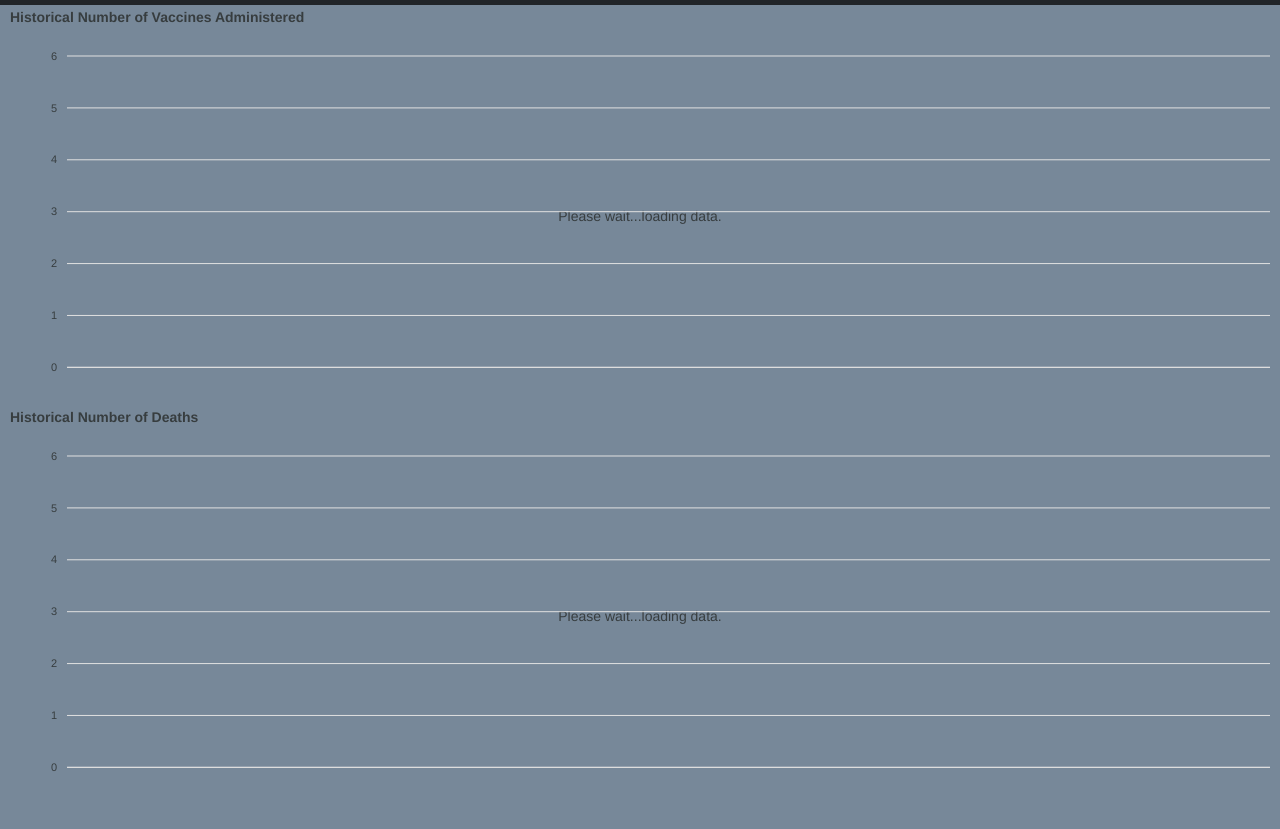
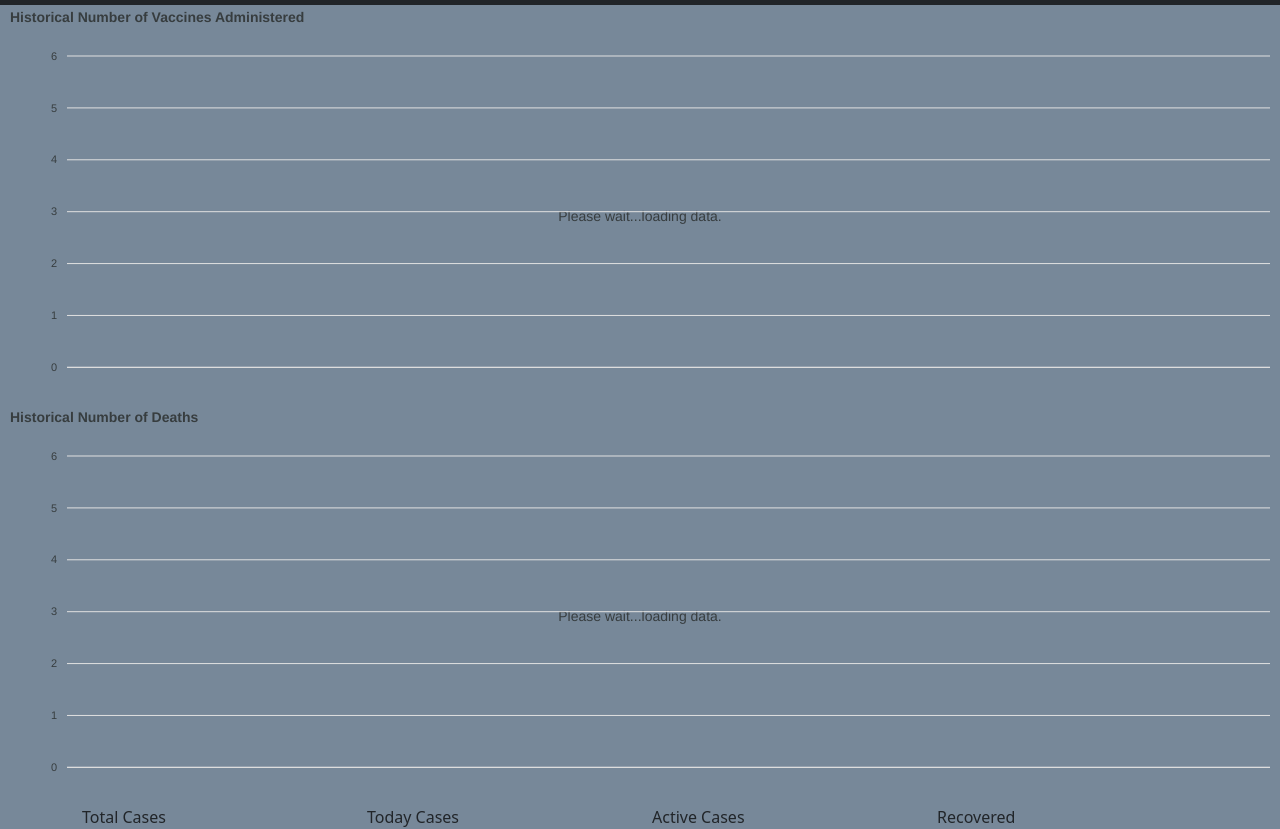
Before and after one commit to anneroz/project-1-covid-data-viz, a plain HTML site: page index.html in a window 1280 px wide. Shown: the part 51-880 px from the top of the page. Before the commit the page ends 856 px from the top, so only its background shows below. Drawn offline with nearby package versions, Linux system fonts and the light colour scheme; no server answers.

Commit message:
setup dashboard

```diff
--- a/index.html
+++ b/index.html
@@ -22,14 +22,15 @@
       <a class="navbar-brand">Navbar</a>
       <form class="d-flex">
         <input class="form-control me-2" id="search-country" type="search" placeholder="Country..." aria-label="Search">
-        <input class="form-control me-2" id="search-days" type="search"
-          placeholder="No. of days up to current day..." aria-label="Search">
+        <input class="form-control me-2" id="search-days" type="search" placeholder="No. of days up to current day..."
+          aria-label="Search">
         <button class="btn btn-outline-light" id="search-btn" type="submit">Search</button>
       </form>
     </div>
   </nav>
 
   <main>
+
     <!-- charts -->
     <div id="display-chart-container">
       <div class="display-chart">
@@ -37,6 +38,24 @@
       </div>
       <div class="display-chart">
         <div id="chart-deaths"></div>
+      </div>
+    </div>
+
+    <!-- dashboard -->
+    <div class="container" id="display-dashboard-container">
+      <div class="row" id="display-dashboard-row">
+        <div class="dashboard-total col-12 col-md-6 col-lg-3">
+          Total Cases
+        </div>
+        <div class="dashboard-today col-12 col-md-6 col-lg-3">
+          Today Cases
+        </div>
+        <div class="dashboard-active col-12 col-md-6 col-lg-3">
+          Active Cases
+        </div>
+        <div class="dashboard recovered col-12 col-md-6 col-lg-3">
+          Recovered
+        </div>
       </div>
     </div>
 
```
